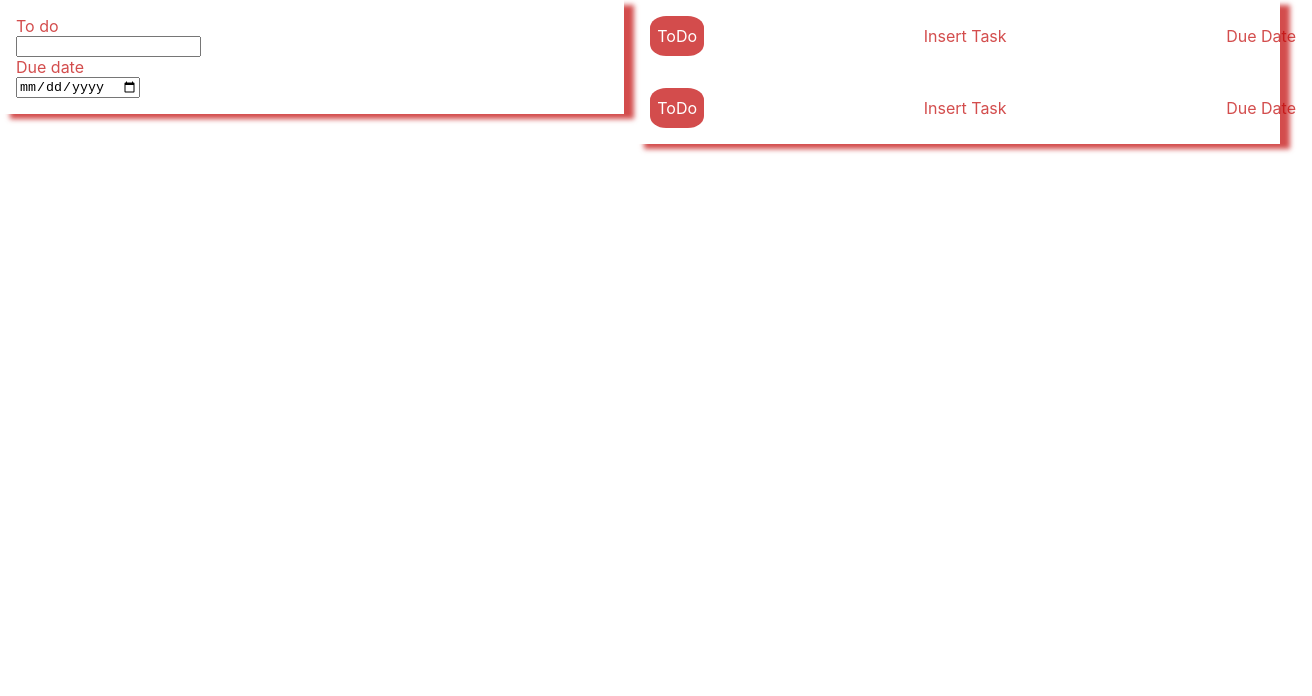
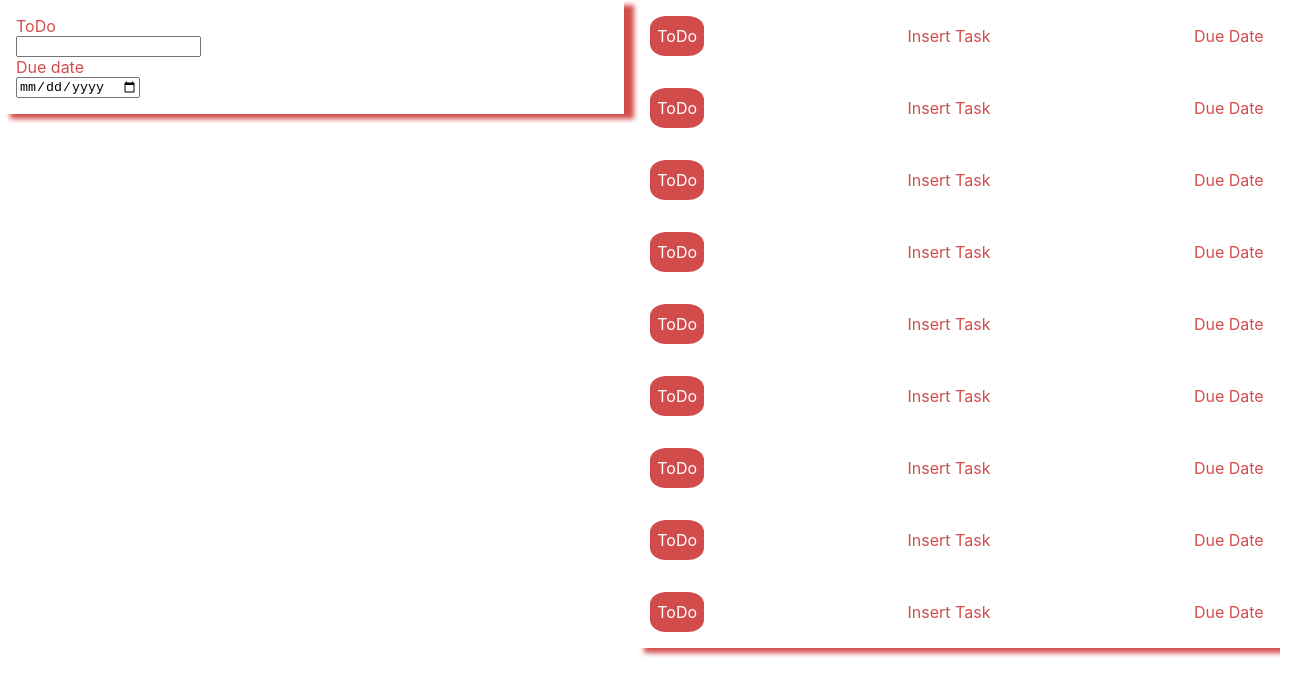
Before and after one commit to Mount-Blanc/To-do-list, a React (Create React App) app: page / in a window 1280 px wide. Shown: the top 696 px of the page, 1312 px wide, since content can reach past the window. Built offline with nearby package versions, Linux system fonts and the light colour scheme.

Commit message:
set use state in form js

```diff
--- a/src/App.js
+++ b/src/App.js
@@ -12,9 +12,15 @@ function App() {
       </Card>
       <div className='Task-grid'>
       <Card>
-        <Tasks></Tasks>
-        <Tasks></Tasks>
-
+    <Tasks></Tasks>
+    <Tasks></Tasks>
+    <Tasks></Tasks>
+    <Tasks></Tasks>
+    <Tasks></Tasks>
+    <Tasks></Tasks>
+    <Tasks></Tasks>
+    <Tasks></Tasks>
+    <Tasks></Tasks>
       </Card>
       </div>
     </div>
--- a/src/Components/Form.js
+++ b/src/Components/Form.js
@@ -1,15 +1,17 @@
-import React from "react";
+import React, {useState} from "react";
 import './Form.css';
 
 function Card() {
-    const todo = (event) => {
-        console.log(event.target.value);
+    const [enteredTodo, setenteredTodo] = useState('');
+    const userInput = (event) => {
+        setenteredTodo(event.target.value);
     }
-    return <div>
+
+return <div>
         <div>
             <form className="form">
-                <label>To do </label>
-                <input type="text" onChange={todo} ></input>
+                <label>ToDo </label>
+                <input type="text" onChange={userInput} ></input>
                 <label>Due date</label>
                 <input type="date"></input>
 
--- a/src/Components/Tasks.css
+++ b/src/Components/Tasks.css
@@ -1,7 +1,7 @@
 .todo-title {
 display:flex;
 align-items:center;
-width:100%;
+width:95%;
 justify-content: space-between;
 padding:1rem;
 }
```
